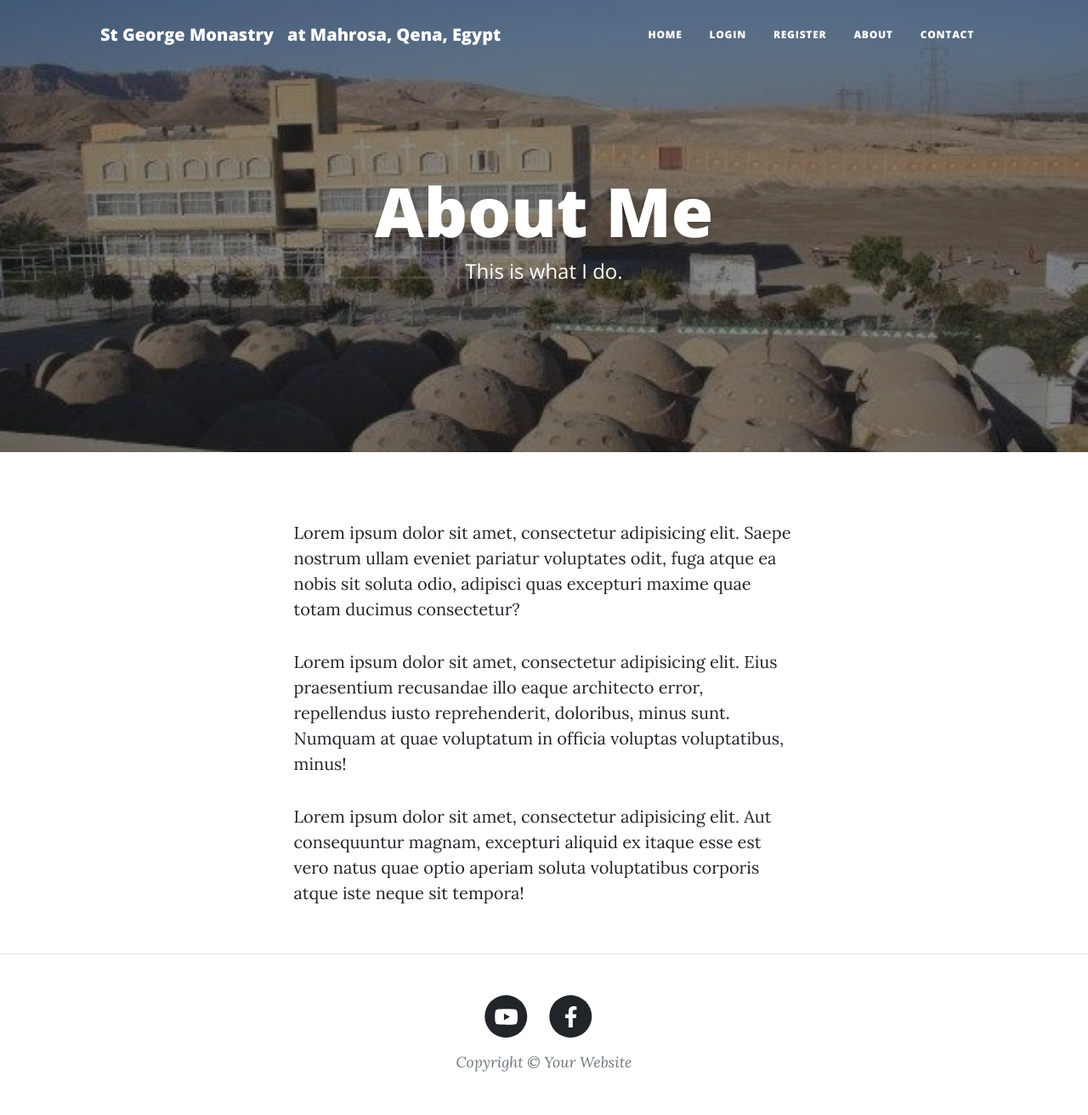
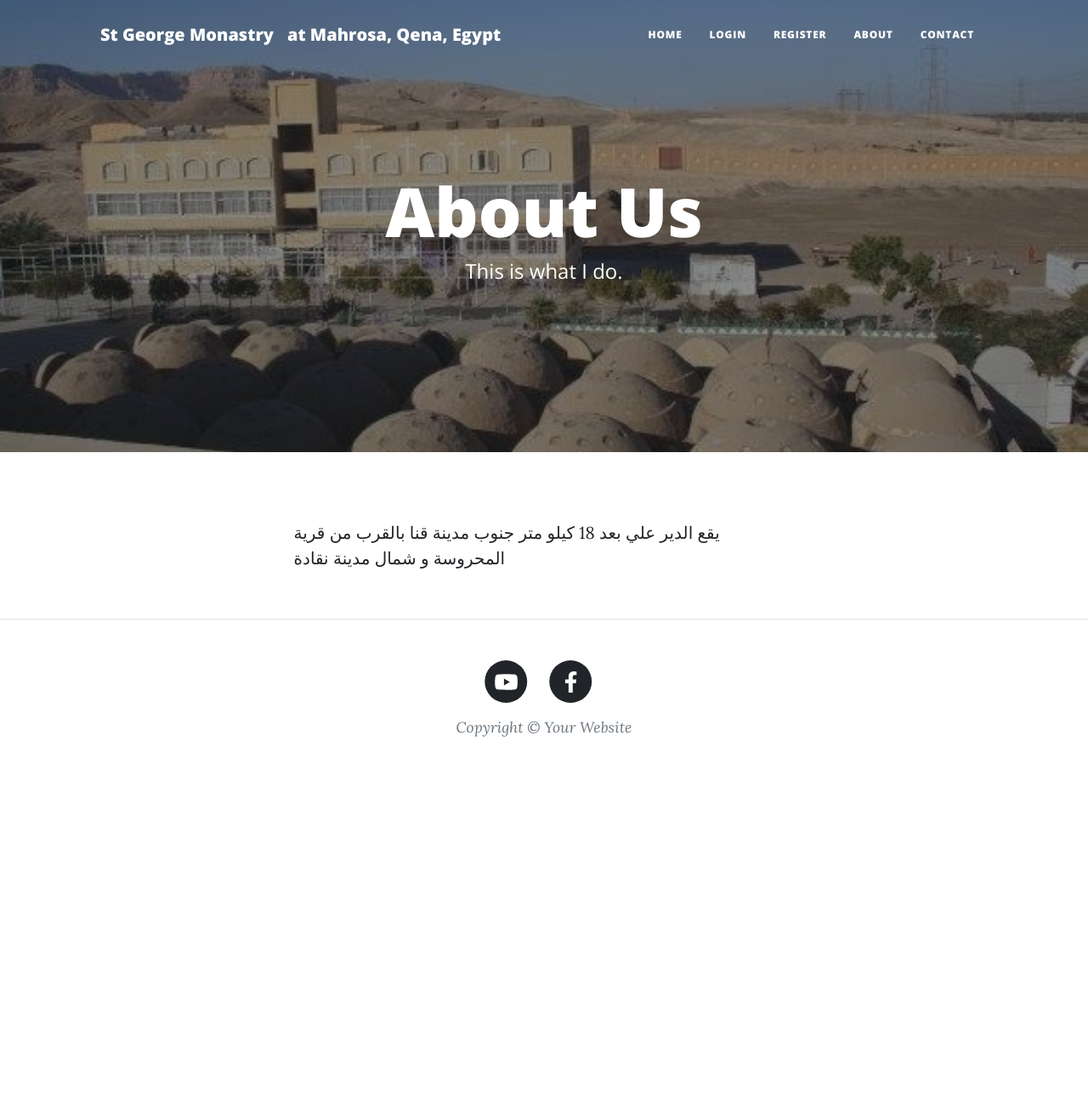
Before and after one commit to MinaEmad2024/mahrosa4, a Flask app: page /about in a window 1280 px wide. Shown: the whole page at 85% size. After the commit the page ends 867 px from the top, so only its background shows below. Run offline with Flask 3, Linux system fonts and the light colour scheme; some libraries are stand-ins or nearby versions.

Commit message:
11th commit

```diff
--- a/api/main.py
+++ b/api/main.py
@@ -348,7 +348,7 @@ def booking():
             )
             db.session.add(new_reservation)
             db.session.commit()
-            return "<h1>تم استقبال طلب الحجز بنجاح و سيتم التواصل تليفونيا  معكم لتاكيد الحجز قريبا</h1> <h2>ليتم تحويلكم للصفحة الرئيسية </h2> <a style='color: red;' href='http://127.0.0.1:5002/'>اضغط هنا</a>"
+            return "<h1>تم استقبال طلب الحجز بنجاح و سيتم التواصل تليفونيا  معكم لتاكيد الحجز قريبا</h1> <h2>ليتم تحويلكم للصفحة الرئيسية </h2> <a style='color: red;' href='https://st-george-mahrosa.vercel.app/'>اضغط هنا</a>"
 
 
         return render_template("booking.html", form=booking_form)
--- a/api/templates/about.html
+++ b/api/templates/about.html
@@ -9,7 +9,7 @@
     <div class="row gx-4 gx-lg-5 justify-content-center">
       <div class="col-md-10 col-lg-8 col-xl-7">
         <div class="page-heading">
-          <h1>About Me</h1>
+          <h1>About Us</h1>
           <span class="subheading">This is what I do.</span>
         </div>
       </div>
@@ -22,22 +22,13 @@
     <div class="row gx-4 gx-lg-5 justify-content-center">
       <div class="col-md-10 col-lg-8 col-xl-7">
         <p>
-          Lorem ipsum dolor sit amet, consectetur adipisicing elit. Saepe
-          nostrum ullam eveniet pariatur voluptates odit, fuga atque ea nobis
-          sit soluta odio, adipisci quas excepturi maxime quae totam ducimus
-          consectetur?
+          يقع الدير علي بعد 18 كيلو متر جنوب مدينة قنا بالقرب من قرية المحروسة و شمال مدينة نقادة
         </p>
         <p>
-          Lorem ipsum dolor sit amet, consectetur adipisicing elit. Eius
-          praesentium recusandae illo eaque architecto error, repellendus iusto
-          reprehenderit, doloribus, minus sunt. Numquam at quae voluptatum in
-          officia voluptas voluptatibus, minus!
+
         </p>
         <p>
-          Lorem ipsum dolor sit amet, consectetur adipisicing elit. Aut
-          consequuntur magnam, excepturi aliquid ex itaque esse est vero natus
-          quae optio aperiam soluta voluptatibus corporis atque iste neque sit
-          tempora!
+
         </p>
       </div>
     </div>
```
